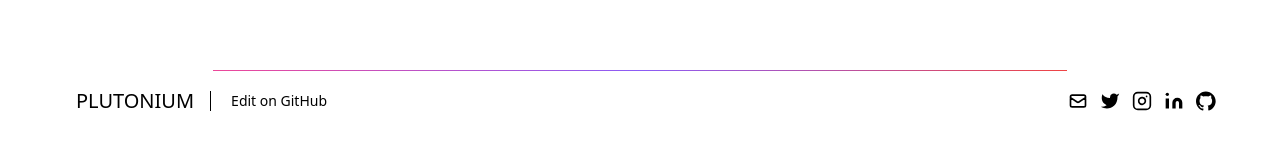
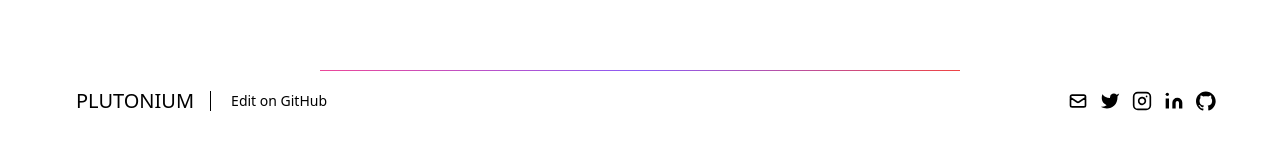
Before and after one commit to minor/plutonium, a Next.js app: page / in a window 1280 px wide. Shown: the part 4514-4658 px from the top of the page. Built offline with nearby package versions, Linux system fonts and the light colour scheme.

Commit message:
[:lipstick:] Footer [2]

```diff
--- a/components/Footer.js
+++ b/components/Footer.js
@@ -5,7 +5,7 @@
   const router = useRouter();
   return (
     <footer className="text-black dark:text-gray-300 body-font">
-      <div className="w-2/5 h-px mx-auto mt-5 mb-4 sm:w-11/12 md:w-9/12 lg:w-10/12 xl:w-8/12 bg-gradient-to-r from-pink-500 via-purple-500 to-red-500" />
+      <div className="w-2/5 h-px mx-auto mt-5 mb-4 sm:w-11/12 md:w-9/12 lg:w-10/12 xl:w-1/2 bg-gradient-to-r from-pink-500 via-purple-500 to-red-500" />
       <div className="container flex flex-col items-center px-5 pb-8 mx-auto lg:px-16 sm:flex-row">
         <Link href="/">
           <a className="flex items-center justify-center text-xl font-medium title-font md:ml-3 md:justify-start">
```
